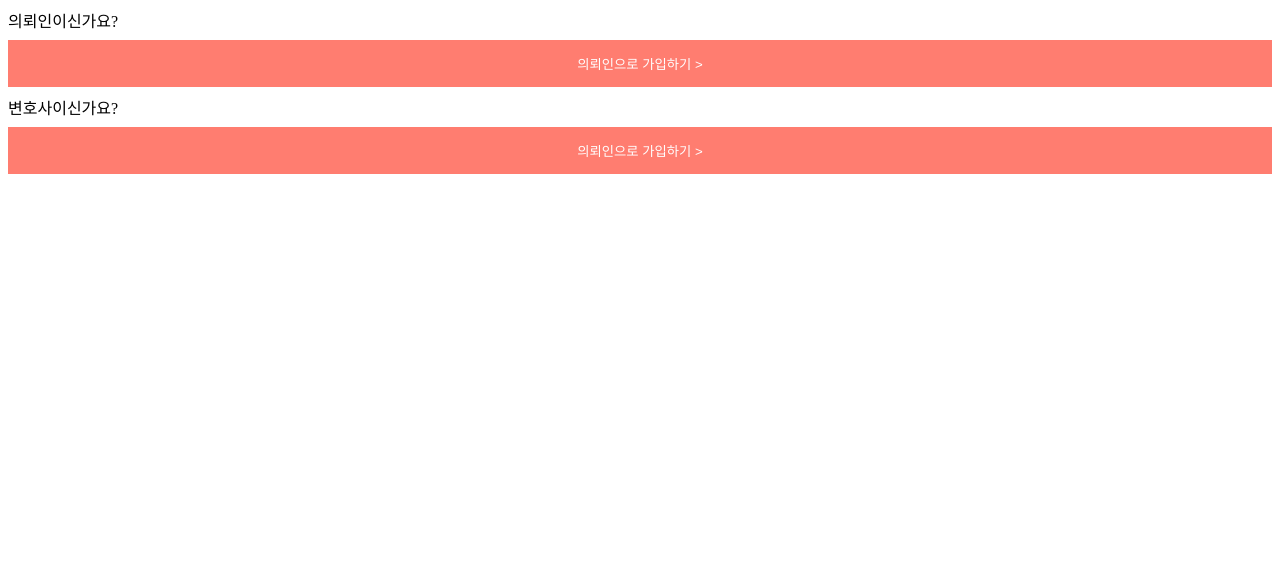
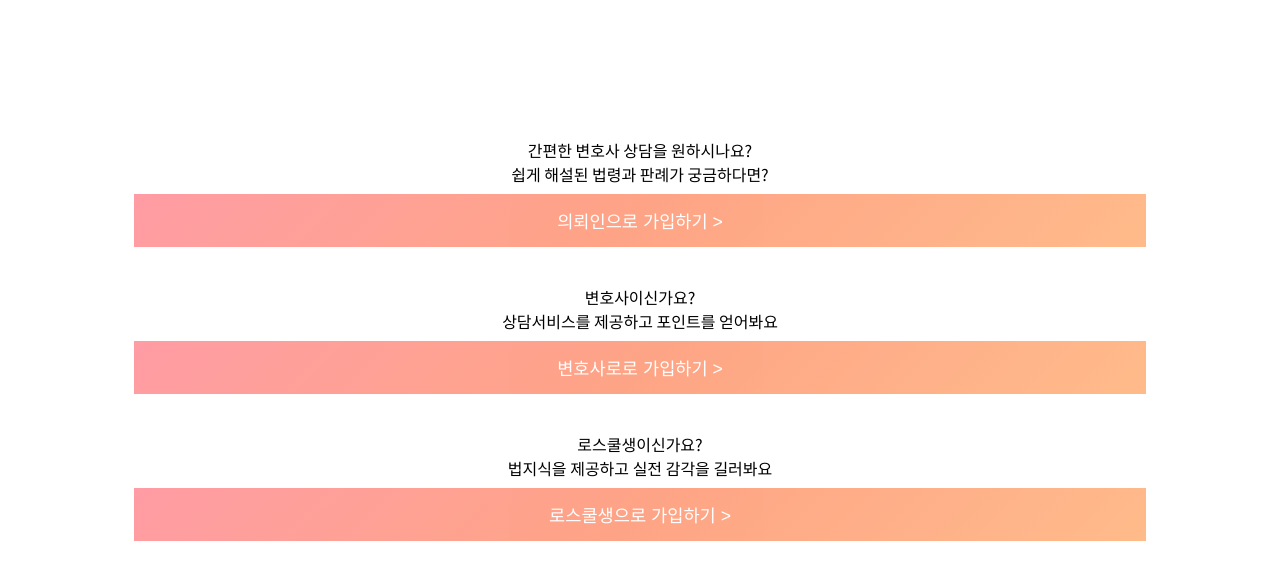
Before and after one commit to elksha/THEHOWLAW, a Django app: template THEHOWLAW/howlaw/templates/registration/signupmain.html in a window 1280 px wide. Shown: the top 580 px of the page. Run offline with Django 3.2, Linux system fonts and the light colour scheme; the template is opened without the code that fills it, so the values that code supplies are empty.

Commit message:
signupmain

```diff
--- a/THEHOWLAW/howlaw/templates/registration/signupmain.html
+++ b/THEHOWLAW/howlaw/templates/registration/signupmain.html
@@ -1,35 +1,59 @@
+{% load staticfiles %}
 <!DOCTYPE html>
 <html lang="en">
 <head>
     <meta charset="UTF-8">
     <meta name="viewport" content="width=device-width, initial-scale=1.0">
     <meta http-equiv="X-UA-Compatible" content="ie=edge">
+    <link href="https://fonts.googleapis.com/css?family=Noto+Sans+KR&display=swap" rel="stylesheet">
     <title>Document</title>
 </head>
 <body>
-    <div class="customer">
-        <div>의뢰인이신가요?</div>
-        <button>의뢰인으로 가입하기 ></button>
-    </div>
-    <div class="lawyer">
-        <div>변호사이신가요?</div>
-        <button>의뢰인으로 가입하기 ></button>
+    <div class="logo"></div>
+    <div class="sectors">
+        <div class="sector">
+            <div>간편한 변호사 상담을 원하시나요?<br>쉽게 해설된 법령과 판례가 궁금하다면?</div>
+            <div><button>의뢰인으로 가입하기 ></button></div>
+        </div>
+        <div class="sector">
+            <div>변호사이신가요?<br>상담서비스를 제공하고 포인트를 얻어봐요</div>
+            <div><button>변호사로로 가입하기 ></button></div>
+        </div>
+        <div class="sector">
+            <div>로스쿨생이신가요? <br>법지식을 제공하고 실전 감각을 길러봐요</div>
+            <div><button>로스쿨생으로 가입하기 ></button></div>
+        </div>
     </div>
 </body>
 
 <style>
+.logo{
+    width: 100px;
+    height: 100px;
+}
 button {
   background-color: #ff6f61;
+  background: linear-gradient(-45deg, #FFB37D, #FE9B79, #FF919A);
   color: white;
   padding: 14px 20px;
   margin: 8px 0;
   border: none;
   cursor: pointer;
-  width: 100%;
+  width: 80%;
   opacity: 0.9;
+  font-size: 1.1rem;
 }
 button:hover {
   opacity:1;
 }
+.sector{
+    display: flex;
+    justify-content: center;
+    flex-direction: column;
+    text-align: center;
+    font-family: 'Noto Sans KR', sans-serif;
+    margin: 30px auto;
+    font-size: 1rem;
+}
 </style>
 </html>
```
